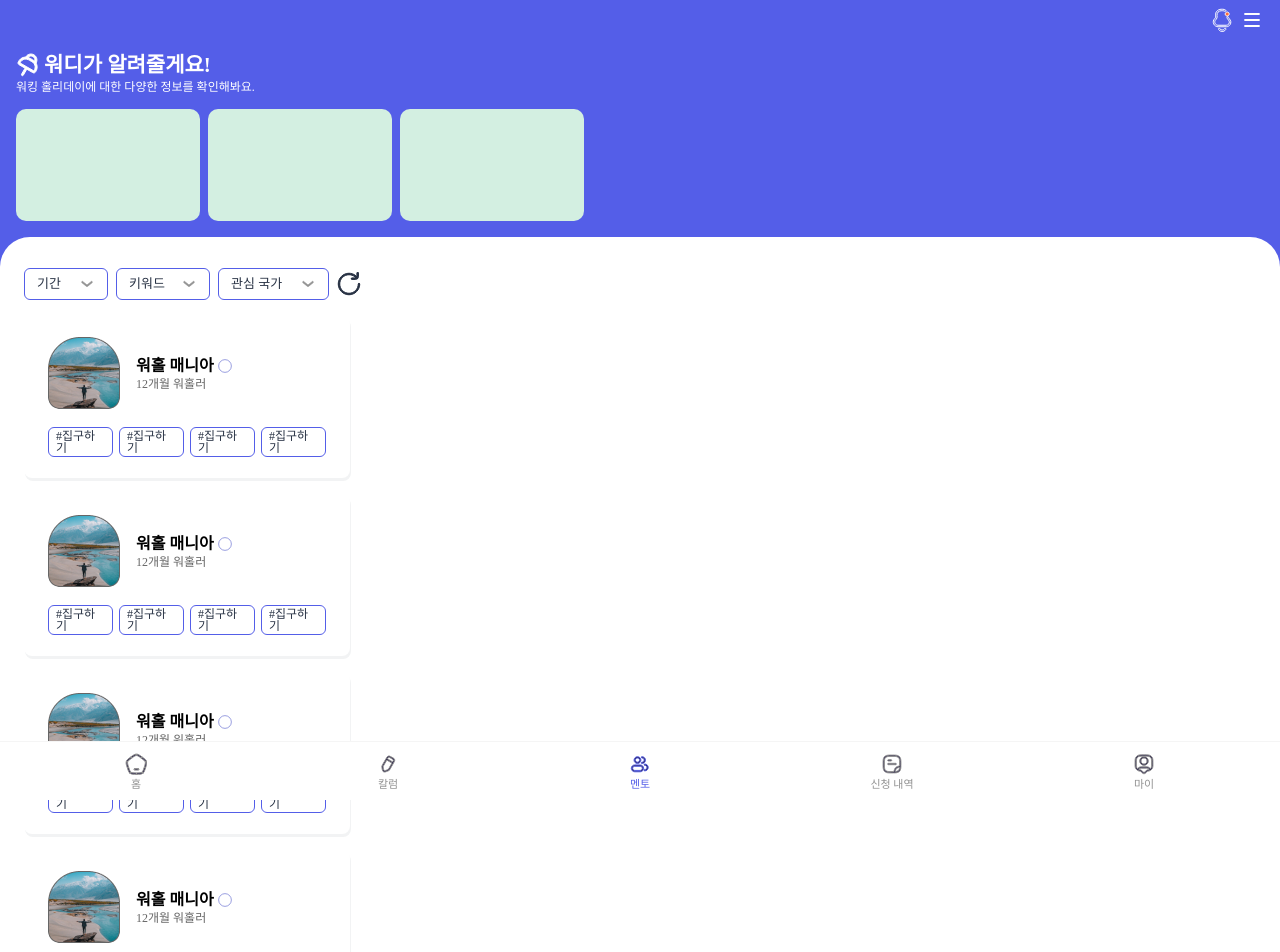
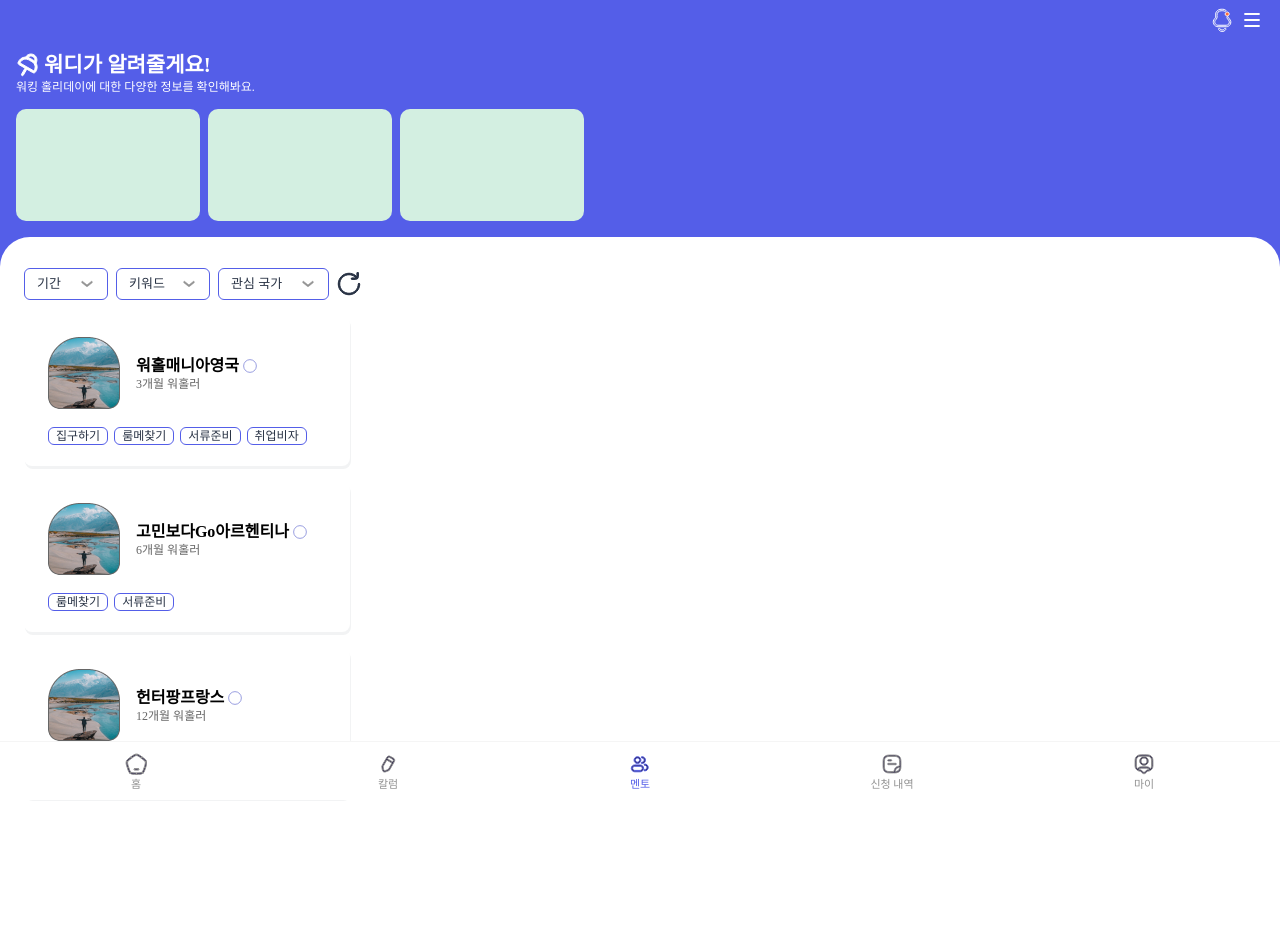
Before and after one commit to Team-Wordi/Wordi, a React (Create React App) app in the folder client/: page /Wordi/mentor_list in a window 1280 px wide. Shown: the top 952 px of the page. Built offline with nearby package versions, Linux system fonts and the light colour scheme; a web font is replaced by a local one.

Commit message:
Feat: [#101] 기간, 키워드, 국가별 필터링 기능 추가

```diff
--- a/client/src/atoms/atoms.ts
+++ b/client/src/atoms/atoms.ts
@@ -1,8 +1,14 @@
 import { atom } from 'recoil';
+import { tempMentorData } from 'constants/tempMentorData';
 
 export const monthFilterState = atom<string>({
   key: 'monthFilterState',
   default: '기간',
+});
+
+export const isMonthFilterClicked = atom<boolean>({
+  key: 'isMonthFilterClicked',
+  default: false,
 });
 
 export const keywordFilterState = atom<string>({
@@ -10,7 +16,22 @@ export const keywordFilterState = atom<string>({
   default: '키워드',
 });
 
+export const isKeywordFilterClicked = atom<boolean>({
+  key: 'isKeywordFilterClicked',
+  default: false,
+});
+
 export const nationFilterState = atom<string>({
   key: 'nationFilterState',
   default: '관심 국가',
 });
+
+export const isNationFilterClicked = atom<boolean>({
+  key: 'isNationFilterClicked',
+  default: false,
+});
+
+export const mentorDataState = atom<any>({
+  key: 'mentorDataState',
+  default: tempMentorData,
+});
--- a/client/src/components/MentorList/Body.tsx
+++ b/client/src/components/MentorList/Body.tsx
@@ -1,4 +1,4 @@
-import React from 'react';
+import React, { useEffect } from 'react';
 import styled from 'styled-components';
 import { COLORS } from 'styles/Theme';
 import MentorListCard from 'components/MentorList/MentorListCard';
@@ -6,6 +6,17 @@ import MonthFilter from './MonthFilter';
 import KeywordFilter from './KeywordFilter';
 import NationFilter from './NationFilter';
 import RefreshIcon from 'components/icon/RefreshIcon';
+import { useRecoilState, useResetRecoilState } from 'recoil';
+import {
+  keywordFilterState,
+  monthFilterState,
+  nationFilterState,
+  isMonthFilterClicked,
+  isKeywordFilterClicked,
+  isNationFilterClicked,
+  mentorDataState,
+} from 'atoms/atoms';
+import { tempMentorData } from 'constants/tempMentorData';
 
 const Container = styled.div`
   padding: 31px 24px;
@@ -36,25 +47,33 @@ const DropdownMenuWrapper = styled.div`
   }
 `;
 
-// const SearchButton = styled.button`
-//   display: flex;
-//   justify-content: center;
-//   align-items: center;
+const Body = () => {
+  const [mentorData, setMentorData] = useRecoilState(mentorDataState);
+  const resetMonth = useResetRecoilState(monthFilterState);
+  const resetMonthFilterClicked = useResetRecoilState(isMonthFilterClicked);
+  const resetKeyword = useResetRecoilState(keywordFilterState);
+  const resetKeywordFilterClicked = useResetRecoilState(isKeywordFilterClicked);
+  const resetNation = useResetRecoilState(nationFilterState);
+  const resetNationFilterClicked = useResetRecoilState(isNationFilterClicked);
 
-//   border-radius: 5px;
-//   background: ${COLORS.primary};
+  const refreshAllSelected = () => {
+    resetMonth();
+    resetMonthFilterClicked();
 
-//   font-family: 'Pretendard';
-//   font-size: 14px;
-//   line-height: 16px;
-//   color: ${COLORS.white};
+    resetKeyword();
+    resetKeywordFilterClicked();
 
-//   padding: 8px 17px;
-//   margin-right: 0;
-// `;
+    resetNation();
+    resetNationFilterClicked();
 
-const Body = () => {
-  const refreshAllSelected = () => {};
+    setMentorData(tempMentorData);
+  };
+
+  useEffect(() => {
+    setMentorData(tempMentorData);
+  }, []);
+
+  // console.log('mentorData: ', mentorData);
 
   return (
     <Container>
@@ -64,11 +83,16 @@ const Body = () => {
         <NationFilter />
         <RefreshIcon size={24} color={COLORS.black} onClick={refreshAllSelected} />
       </DropdownMenuWrapper>
-      <MentorListCard />
-      <MentorListCard />
-      <MentorListCard />
-      <MentorListCard />
-      <MentorListCard />
+
+      {mentorData.map((mentor: any) => (
+        <MentorListCard
+          key={mentor.name}
+          name={mentor.name}
+          nation={mentor.nation}
+          month={mentor.month}
+          tags={mentor.tags}
+        />
+      ))}
     </Container>
   );
 };
--- a/client/src/components/MentorList/KeywordFilter.tsx
+++ b/client/src/components/MentorList/KeywordFilter.tsx
@@ -1,15 +1,31 @@
-import React, { useState } from 'react';
+import React, { useEffect, useState } from 'react';
 import DropdownMenu from 'components/common/DropdownMenu';
+import { useRecoilState } from 'recoil';
+import { isKeywordFilterClicked, keywordFilterState, mentorDataState } from 'atoms/atoms';
+import { tempMentorData } from 'constants/tempMentorData';
 
 const KeywordFilter = () => {
-  const [selected, setSelected] = useState('키워드');
-  const [isClicked, setIsClicked] = useState(false);
+  const [selected, setSelected] = useRecoilState(keywordFilterState);
+  const [isClicked, setIsClicked] = useRecoilState(isKeywordFilterClicked);
+  const [filteredMentorData, setFilteredMentorData] = useRecoilState(mentorDataState);
 
   const handleSelect = (option: string, handleClose: () => void) => {
     setSelected(option);
     setIsClicked(true);
     handleClose();
   };
+
+  const handleKeywordFilter = () => {
+    const matchValues = filteredMentorData.filter((item: any) => {
+      if (selected === '키워드') return [...tempMentorData];
+      return item.tags.includes(selected);
+    });
+    setFilteredMentorData(matchValues);
+  };
+
+  useEffect(() => {
+    handleKeywordFilter();
+  }, [selected]);
 
   return (
     <DropdownMenu
--- a/client/src/components/MentorList/MentorListCard.tsx
+++ b/client/src/components/MentorList/MentorListCard.tsx
@@ -53,24 +53,31 @@ const Tags = styled.div`
   }
 `;
 
-const MentorListCard = () => {
+interface MentorListCardProps {
+  name: string;
+  nation: string;
+  month: number;
+  tags: string[];
+}
+
+const MentorListCard = ({ name, nation, month, tags }: MentorListCardProps) => {
   return (
     <Container>
       <Header>
         <ProfileImage />
         <MentorInfo>
           <Title>
-            워홀 매니아
+            {name}
+            {nation}
             <UKIcon size={16} />
           </Title>
-          <Description>12개월 워홀러</Description>
+          <Description>{month} 워홀러</Description>
         </MentorInfo>
       </Header>
       <Tags>
-        <Tag text="#집구하기" textColor={COLORS.black} border={COLORS.primary} />
-        <Tag text="#집구하기" textColor={COLORS.black} border={COLORS.primary} />
-        <Tag text="#집구하기" textColor={COLORS.black} border={COLORS.primary} />
-        <Tag text="#집구하기" textColor={COLORS.black} border={COLORS.primary} />
+        {tags.map((tag: string) => (
+          <Tag text={tag} textColor={COLORS.black} border={COLORS.primary} />
+        ))}
       </Tags>
     </Container>
   );
--- a/client/src/components/MentorList/MonthFilter.tsx
+++ b/client/src/components/MentorList/MonthFilter.tsx
@@ -1,15 +1,31 @@
-import React, { useState } from 'react';
+import React, { useEffect, useState } from 'react';
 import DropdownMenu from 'components/common/DropdownMenu';
+import { useRecoilState } from 'recoil';
+import { isMonthFilterClicked, mentorDataState, monthFilterState } from 'atoms/atoms';
+import { tempMentorData } from 'constants/tempMentorData';
 
 const MonthFilter = () => {
-  const [selected, setSelected] = useState('기간');
-  const [isClicked, setIsClicked] = useState(false);
+  const [selected, setSelected] = useRecoilState(monthFilterState);
+  const [isClicked, setIsClicked] = useRecoilState(isMonthFilterClicked);
+  const [filteredMentorData, setFilteredMentorData] = useRecoilState(mentorDataState);
 
   const handleSelect = (option: string, handleClose: () => void) => {
     setSelected(option);
     setIsClicked(true);
     handleClose();
   };
+
+  const handleMonthFilter = () => {
+    const matchValues = filteredMentorData.filter((item: any) => {
+      if (selected === '기간') return [...tempMentorData];
+      return item.month.includes(selected);
+    });
+    setFilteredMentorData(matchValues);
+  };
+
+  useEffect(() => {
+    handleMonthFilter();
+  }, [selected]);
 
   return (
     <DropdownMenu
--- a/client/src/components/MentorList/NationFilter.tsx
+++ b/client/src/components/MentorList/NationFilter.tsx
@@ -1,15 +1,31 @@
-import React, { useState } from 'react';
+import React, { useEffect } from 'react';
 import DropdownMenu from 'components/common/DropdownMenu';
+import { useRecoilState } from 'recoil';
+import { isNationFilterClicked, mentorDataState, nationFilterState } from 'atoms/atoms';
+import { tempMentorData } from 'constants/tempMentorData';
 
 const NationFilter = () => {
-  const [selected, setSelected] = useState('관심 국가');
-  const [isClicked, setIsClicked] = useState(false);
+  const [selected, setSelected] = useRecoilState(nationFilterState);
+  const [isClicked, setIsClicked] = useRecoilState(isNationFilterClicked);
+  const [filteredMentorData, setFilteredMentorData] = useRecoilState(mentorDataState);
 
   const handleSelect = (option: string, handleClose: () => void) => {
     setSelected(option);
     setIsClicked(true);
     handleClose();
   };
+
+  const handleKeywordFilter = () => {
+    const matchValues = filteredMentorData.filter((item: any) => {
+      if (selected === '관심 국가') return [...tempMentorData];
+      return item.nation.includes(selected);
+    });
+    setFilteredMentorData(matchValues);
+  };
+
+  useEffect(() => {
+    handleKeywordFilter();
+  }, [selected]);
 
   return (
     <DropdownMenu
--- /dev/null
+++ b/client/src/constants/tempMentorData.ts
@@ -0,0 +1,21 @@
+/* 백엔드와 연결 후 삭제될 데이터입니다. */
+export const tempMentorData = [
+  {
+    name: '워홀매니아',
+    month: '3개월',
+    tags: ['집구하기', '룸메찾기', '서류준비', '취업비자'],
+    nation: '영국',
+  },
+  {
+    name: '고민보다Go',
+    month: '6개월',
+    tags: ['룸메찾기', '서류준비'],
+    nation: '아르헨티나',
+  },
+  {
+    name: '헌터팡',
+    month: '12개월',
+    tags: ['집구하기', '취업비자'],
+    nation: '프랑스',
+  },
+];
```
